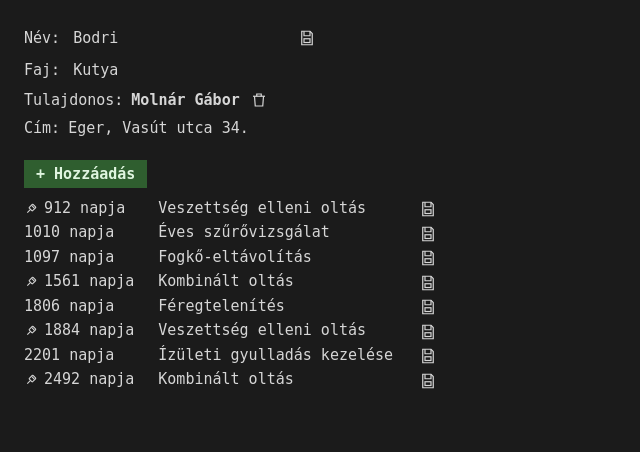
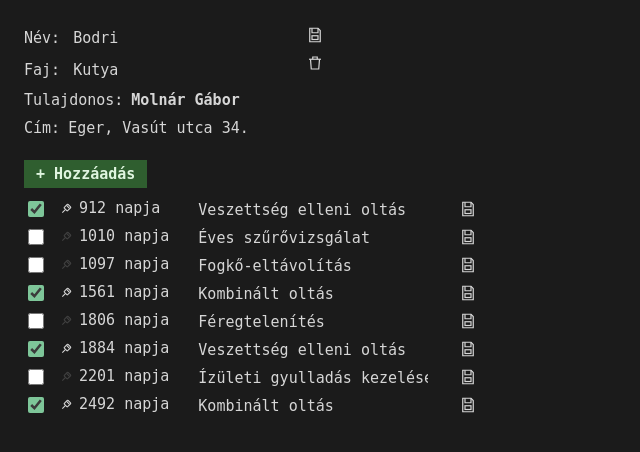
Before and after one commit to albi005/backendjs, a Node server app: page /animal.html in a window 1280 px wide. Shown: the part 48-500 px from the top of the page, without its empty margins (0-640 px from the left). Run offline with Node 20, Linux system fonts and the light colour scheme.

Commit message:
Editable treatment descriptions, vaccine checkbox, stacked actions
- Make each treatment description an editable input.
- Replace the static syringe icon with a checkbox that toggles the
  vaccinated state (icon dims when unchecked).
- Move the save/delete buttons into a column to the right of the
  entity details, stacked vertically (save above delete).

Assisted-by: OpenCode:deepseek-flash t3code

```diff
--- a/static/animal.html
+++ b/static/animal.html
@@ -14,12 +14,11 @@
     </nav>
 
     <main class="detail">
+        <div class="entity">
+            <div class="fields">
                 <div class="field">
                     <span class="label">Név:</span>
                     <input class="editable" type="text" value="Bodri" aria-label="Név">
-            <button class="icon-btn save" type="button" title="Mentés" aria-label="Mentés">
-                <svg class="icon" viewBox="0 0 24 24" fill="none" stroke="currentColor" stroke-width="1.6" aria-hidden="true"><path d="M5 3h11l3 3v15H5z"/><path d="M8 3v6h8V3"/><rect x="8" y="13" width="8" height="5"/></svg>
-            </button>
                 </div>
 
                 <div class="field">
@@ -30,94 +29,118 @@
                 <div class="field">
                     <span class="label">Tulajdonos:</span>
                     <a class="row-link value" href="/owner.html">Molnár Gábor</a>
-            <button class="icon-btn delete" type="button" title="Törlés" aria-label="Törlés">
-                <svg class="icon" viewBox="0 0 24 24" fill="none" stroke="currentColor" stroke-width="1.6" aria-hidden="true"><path d="M4 7h16"/><path d="M9 7V4h6v3"/><path d="M6 7l1 13h10l1-13"/></svg>
-            </button>
                 </div>
 
                 <div class="field">
                     <span class="label">Cím:</span>
                     <span class="value">Eger, Vasút utca 34.</span>
                 </div>
+            </div>
+
+            <div class="actions">
+                <button class="icon-btn save" type="button" title="Mentés" aria-label="Mentés">
+                    <svg class="icon" viewBox="0 0 24 24" fill="none" stroke="currentColor" stroke-width="1.6" aria-hidden="true"><path d="M5 3h11l3 3v15H5z"/><path d="M8 3v6h8V3"/><rect x="8" y="13" width="8" height="5"/></svg>
+                </button>
+                <button class="icon-btn delete" type="button" title="Törlés" aria-label="Törlés">
+                    <svg class="icon" viewBox="0 0 24 24" fill="none" stroke="currentColor" stroke-width="1.6" aria-hidden="true"><path d="M4 7h16"/><path d="M9 7V4h6v3"/><path d="M6 7l1 13h10l1-13"/></svg>
+                </button>
+            </div>
+        </div>
 
         <a class="add" href="/animal.html">+ Hozzáadás</a>
 
         <table class="list">
             <tbody>
-                <tr>
-                    <td>
+                <tr class="treatment">
+                    <td class="treatment-status">
+                        <input class="vaccinated" type="checkbox" checked aria-label="Oltva">
                         <svg class="icon syringe" viewBox="0 0 24 24" fill="none" stroke="currentColor" stroke-width="1.8" aria-hidden="true"><g transform="rotate(45 12 12)"><rect x="8" y="4" width="8" height="9" rx="1"/><line x1="12" y1="13" x2="12" y2="21"/><line x1="8.5" y1="7" x2="15.5" y2="7"/></g></svg>912 napja
                     </td>
-                    <td>Veszettség elleni oltás</td>
+                    <td><input class="editable" type="text" value="Veszettség elleni oltás" aria-label="Kezelés leírása"></td>
                     <td>
                         <button class="icon-btn save" type="button" title="Mentés" aria-label="Mentés">
                             <svg class="icon" viewBox="0 0 24 24" fill="none" stroke="currentColor" stroke-width="1.6" aria-hidden="true"><path d="M5 3h11l3 3v15H5z"/><path d="M8 3v6h8V3"/><rect x="8" y="13" width="8" height="5"/></svg>
                         </button>
                     </td>
                 </tr>
-                <tr>
-                    <td>1010 napja</td>
-                    <td>Éves szűrővizsgálat</td>
+                <tr class="treatment">
+                    <td class="treatment-status">
+                        <input class="vaccinated" type="checkbox" aria-label="Oltva">
+                        <svg class="icon syringe" viewBox="0 0 24 24" fill="none" stroke="currentColor" stroke-width="1.8" aria-hidden="true"><g transform="rotate(45 12 12)"><rect x="8" y="4" width="8" height="9" rx="1"/><line x1="12" y1="13" x2="12" y2="21"/><line x1="8.5" y1="7" x2="15.5" y2="7"/></g></svg>1010 napja
+                    </td>
+                    <td><input class="editable" type="text" value="Éves szűrővizsgálat" aria-label="Kezelés leírása"></td>
                     <td>
                         <button class="icon-btn save" type="button" title="Mentés" aria-label="Mentés">
                             <svg class="icon" viewBox="0 0 24 24" fill="none" stroke="currentColor" stroke-width="1.6" aria-hidden="true"><path d="M5 3h11l3 3v15H5z"/><path d="M8 3v6h8V3"/><rect x="8" y="13" width="8" height="5"/></svg>
                         </button>
                     </td>
                 </tr>
-                <tr>
-                    <td>1097 napja</td>
-                    <td>Fogkő-eltávolítás</td>
+                <tr class="treatment">
+                    <td class="treatment-status">
+                        <input class="vaccinated" type="checkbox" aria-label="Oltva">
+                        <svg class="icon syringe" viewBox="0 0 24 24" fill="none" stroke="currentColor" stroke-width="1.8" aria-hidden="true"><g transform="rotate(45 12 12)"><rect x="8" y="4" width="8" height="9" rx="1"/><line x1="12" y1="13" x2="12" y2="21"/><line x1="8.5" y1="7" x2="15.5" y2="7"/></g></svg>1097 napja
+                    </td>
+                    <td><input class="editable" type="text" value="Fogkő-eltávolítás" aria-label="Kezelés leírása"></td>
                     <td>
                         <button class="icon-btn save" type="button" title="Mentés" aria-label="Mentés">
                             <svg class="icon" viewBox="0 0 24 24" fill="none" stroke="currentColor" stroke-width="1.6" aria-hidden="true"><path d="M5 3h11l3 3v15H5z"/><path d="M8 3v6h8V3"/><rect x="8" y="13" width="8" height="5"/></svg>
                         </button>
                     </td>
                 </tr>
-                <tr>
-                    <td>
+                <tr class="treatment">
+                    <td class="treatment-status">
+                        <input class="vaccinated" type="checkbox" checked aria-label="Oltva">
                         <svg class="icon syringe" viewBox="0 0 24 24" fill="none" stroke="currentColor" stroke-width="1.8" aria-hidden="true"><g transform="rotate(45 12 12)"><rect x="8" y="4" width="8" height="9" rx="1"/><line x1="12" y1="13" x2="12" y2="21"/><line x1="8.5" y1="7" x2="15.5" y2="7"/></g></svg>1561 napja
                     </td>
-                    <td>Kombinált oltás</td>
+                    <td><input class="editable" type="text" value="Kombinált oltás" aria-label="Kezelés leírása"></td>
                     <td>
                         <button class="icon-btn save" type="button" title="Mentés" aria-label="Mentés">
                             <svg class="icon" viewBox="0 0 24 24" fill="none" stroke="currentColor" stroke-width="1.6" aria-hidden="true"><path d="M5 3h11l3 3v15H5z"/><path d="M8 3v6h8V3"/><rect x="8" y="13" width="8" height="5"/></svg>
                         </button>
                     </td>
                 </tr>
-                <tr>
-                    <td>1806 napja</td>
-                    <td>Féregtelenítés</td>
+                <tr class="treatment">
+                    <td class="treatment-status">
+                        <input class="vaccinated" type="checkbox" aria-label="Oltva">
+                        <svg class="icon syringe" viewBox="0 0 24 24" fill="none" stroke="currentColor" stroke-width="1.8" aria-hidden="true"><g transform="rotate(45 12 12)"><rect x="8" y="4" width="8" height="9" rx="1"/><line x1="12" y1="13" x2="12" y2="21"/><line x1="8.5" y1="7" x2="15.5" y2="7"/></g></svg>1806 napja
+                    </td>
+                    <td><input class="editable" type="text" value="Féregtelenítés" aria-label="Kezelés leírása"></td>
                     <td>
                         <button class="icon-btn save" type="button" title="Mentés" aria-label="Mentés">
                             <svg class="icon" viewBox="0 0 24 24" fill="none" stroke="currentColor" stroke-width="1.6" aria-hidden="true"><path d="M5 3h11l3 3v15H5z"/><path d="M8 3v6h8V3"/><rect x="8" y="13" width="8" height="5"/></svg>
                         </button>
                     </td>
                 </tr>
-                <tr>
-                    <td>
+                <tr class="treatment">
+                    <td class="treatment-status">
+                        <input class="vaccinated" type="checkbox" checked aria-label="Oltva">
                         <svg class="icon syringe" viewBox="0 0 24 24" fill="none" stroke="currentColor" stroke-width="1.8" aria-hidden="true"><g transform="rotate(45 12 12)"><rect x="8" y="4" width="8" height="9" rx="1"/><line x1="12" y1="13" x2="12" y2="21"/><line x1="8.5" y1="7" x2="15.5" y2="7"/></g></svg>1884 napja
                     </td>
-                    <td>Veszettség elleni oltás</td>
+                    <td><input class="editable" type="text" value="Veszettség elleni oltás" aria-label="Kezelés leírása"></td>
                     <td>
                         <button class="icon-btn save" type="button" title="Mentés" aria-label="Mentés">
                             <svg class="icon" viewBox="0 0 24 24" fill="none" stroke="currentColor" stroke-width="1.6" aria-hidden="true"><path d="M5 3h11l3 3v15H5z"/><path d="M8 3v6h8V3"/><rect x="8" y="13" width="8" height="5"/></svg>
                         </button>
                     </td>
                 </tr>
-                <tr>
-                    <td>2201 napja</td>
-                    <td>Ízületi gyulladás kezelése</td>
+                <tr class="treatment">
+                    <td class="treatment-status">
+                        <input class="vaccinated" type="checkbox" aria-label="Oltva">
+                        <svg class="icon syringe" viewBox="0 0 24 24" fill="none" stroke="currentColor" stroke-width="1.8" aria-hidden="true"><g transform="rotate(45 12 12)"><rect x="8" y="4" width="8" height="9" rx="1"/><line x1="12" y1="13" x2="12" y2="21"/><line x1="8.5" y1="7" x2="15.5" y2="7"/></g></svg>2201 napja
+                    </td>
+                    <td><input class="editable" type="text" value="Ízületi gyulladás kezelése" aria-label="Kezelés leírása"></td>
                     <td>
                         <button class="icon-btn save" type="button" title="Mentés" aria-label="Mentés">
                             <svg class="icon" viewBox="0 0 24 24" fill="none" stroke="currentColor" stroke-width="1.6" aria-hidden="true"><path d="M5 3h11l3 3v15H5z"/><path d="M8 3v6h8V3"/><rect x="8" y="13" width="8" height="5"/></svg>
                         </button>
                     </td>
                 </tr>
-                <tr>
-                    <td>
+                <tr class="treatment">
+                    <td class="treatment-status">
+                        <input class="vaccinated" type="checkbox" checked aria-label="Oltva">
                         <svg class="icon syringe" viewBox="0 0 24 24" fill="none" stroke="currentColor" stroke-width="1.8" aria-hidden="true"><g transform="rotate(45 12 12)"><rect x="8" y="4" width="8" height="9" rx="1"/><line x1="12" y1="13" x2="12" y2="21"/><line x1="8.5" y1="7" x2="15.5" y2="7"/></g></svg>2492 napja
                     </td>
-                    <td>Kombinált oltás</td>
+                    <td><input class="editable" type="text" value="Kombinált oltás" aria-label="Kezelés leírása"></td>
                     <td>
                         <button class="icon-btn save" type="button" title="Mentés" aria-label="Mentés">
                             <svg class="icon" viewBox="0 0 24 24" fill="none" stroke="currentColor" stroke-width="1.6" aria-hidden="true"><path d="M5 3h11l3 3v15H5z"/><path d="M8 3v6h8V3"/><rect x="8" y="13" width="8" height="5"/></svg>
--- a/static/css/style.css
+++ b/static/css/style.css
@@ -97,6 +97,23 @@ a.add:hover {
     max-width: 640px;
 }
 
+.entity {
+    display: flex;
+    align-items: flex-start;
+    gap: 16px;
+}
+
+.fields {
+    display: flex;
+    flex-direction: column;
+}
+
+.actions {
+    display: flex;
+    flex-direction: column;
+    gap: 6px;
+}
+
 .field {
     display: flex;
     align-items: center;
@@ -159,3 +176,20 @@ svg.icon.syringe {
     height: 14px;
     margin-right: 6px;
 }
+
+input.vaccinated {
+    width: 16px;
+    height: 16px;
+    margin-right: 6px;
+    vertical-align: middle;
+    accent-color: var(--green);
+    cursor: pointer;
+}
+
+input.vaccinated:not(:checked) + svg.syringe {
+    opacity: 0.2;
+}
+
+tr.treatment input.editable {
+    min-width: 240px;
+}
```
Also changed, not shown: static/animal-new.html (+10 -3 lines), static/owner-new.html (+10 -3 lines), static/owner.html (+10 -3 lines). Lines whose indentation alone changed are shown as unchanged.
